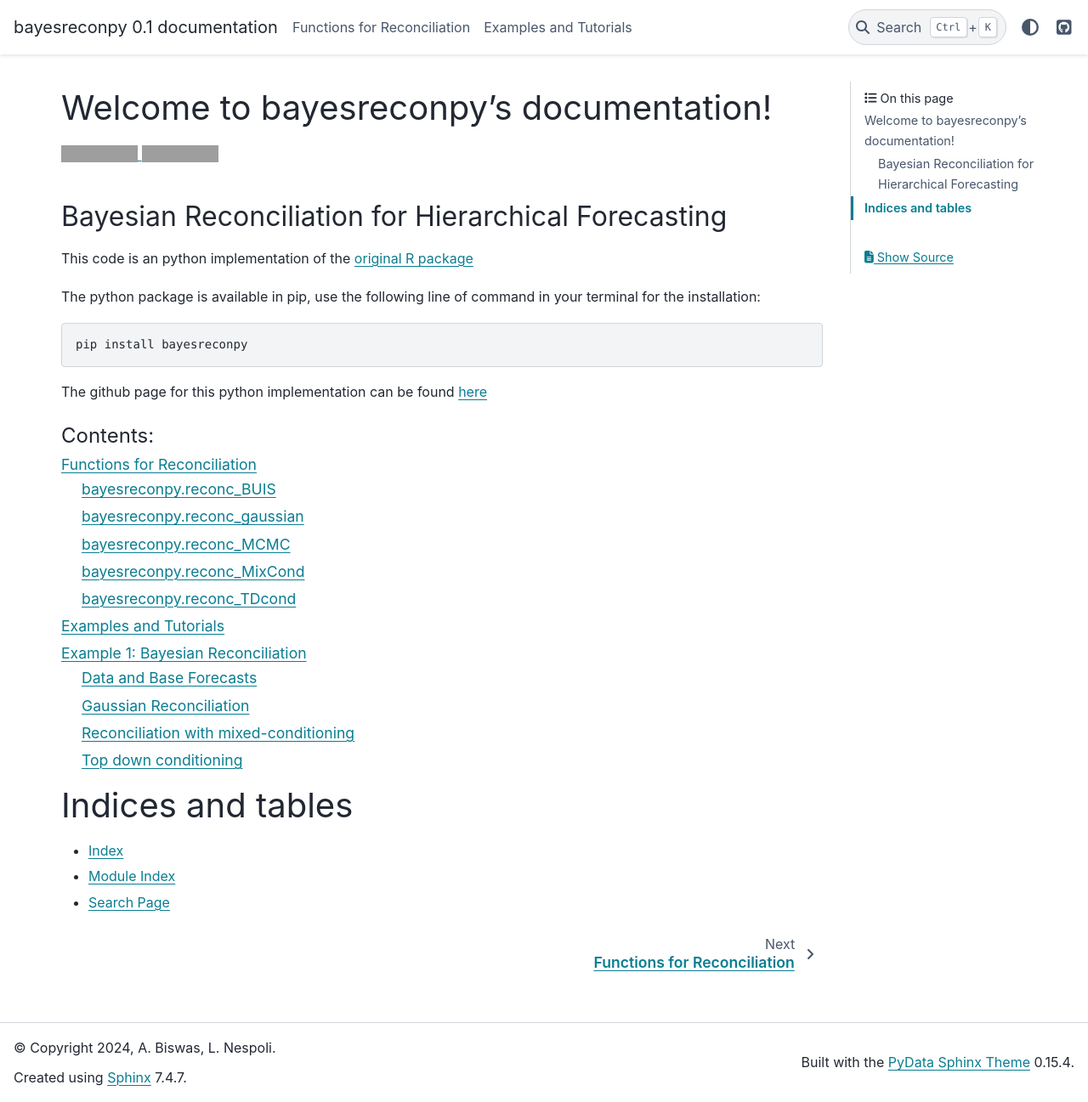
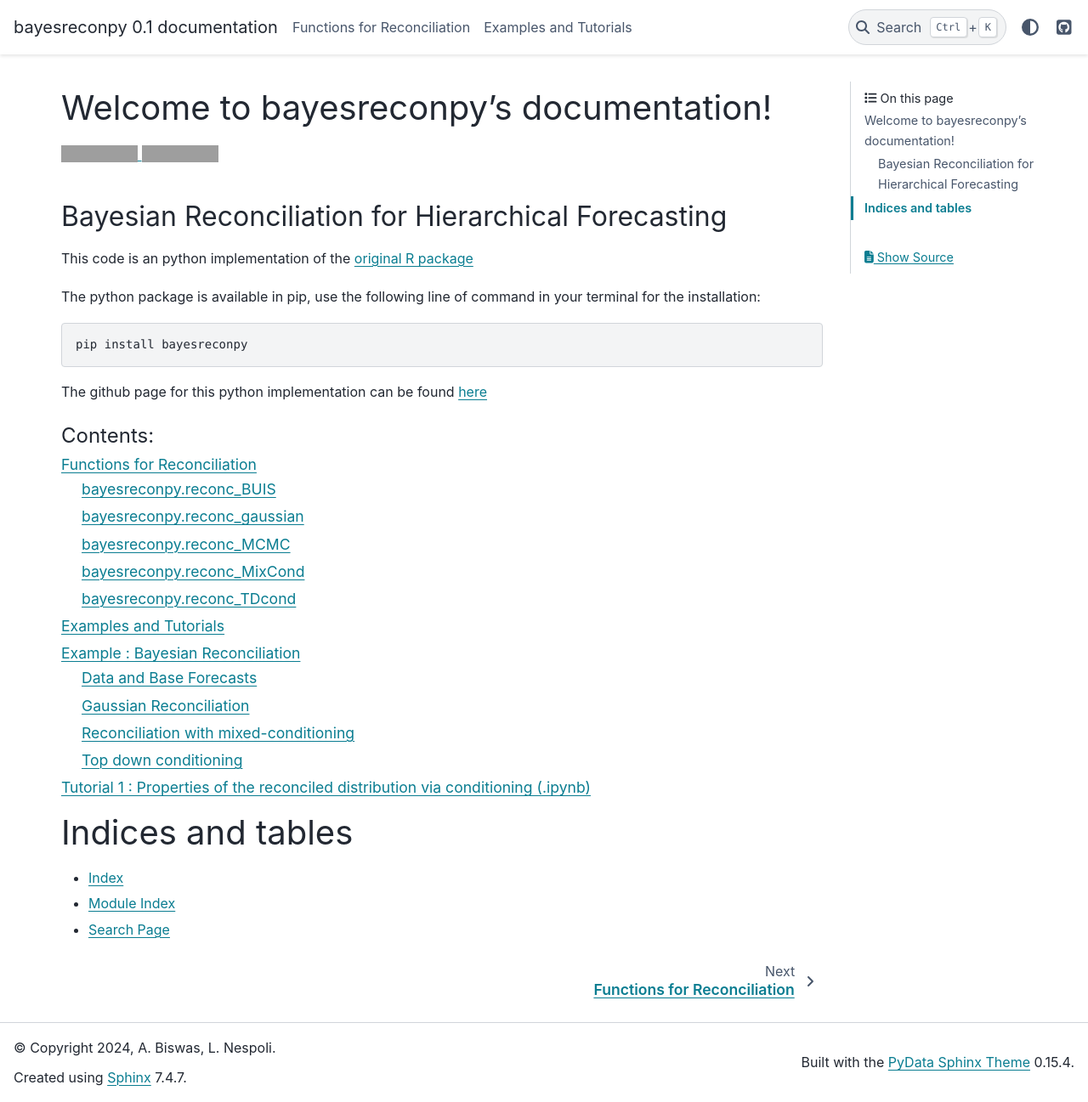
Before and after one commit to supsi-dacd-isaac/BayesReconPy, a Sphinx documentation site: the page built from docs/index.rst, in a window 1280 px wide and 1297 px high. Shown: the whole window at 85% size. Built offline with Sphinx 7.4.7 and the PyData theme 0.15.4, drawn with Linux system fonts in a browser that asks for light colours; pages that are not in the unit, such as notebooks, are missing from menus; grey boxes are pictures that could not be loaded.

Commit message:
Notebook link attempt

```diff
--- a/docs/examples.rst
+++ b/docs/examples.rst
@@ -225,3 +225,13 @@
     #Computational time for TD-cond reconciliation: 10.03 seconds
 
 The computational time required for the Gaussian reconciliation is 0.33 seconds, Mix-cond requires 8.51 seconds, and TD-cond requires 10.03 seconds.
+
+
+Tutorial 1 : Properties of the reconciled distribution via conditioning (.ipynb)
+=================================================================================
+
+.. toctree::
+   :maxdepth: 2
+   :caption: Notebooks:
+
+   notebooks/Properties\ of\ the\ reconciled\ distribution\ via\ conditioning.ipynb
```
Also changed, not shown: other parts of docs/examples.rst (+1 -1 lines).
